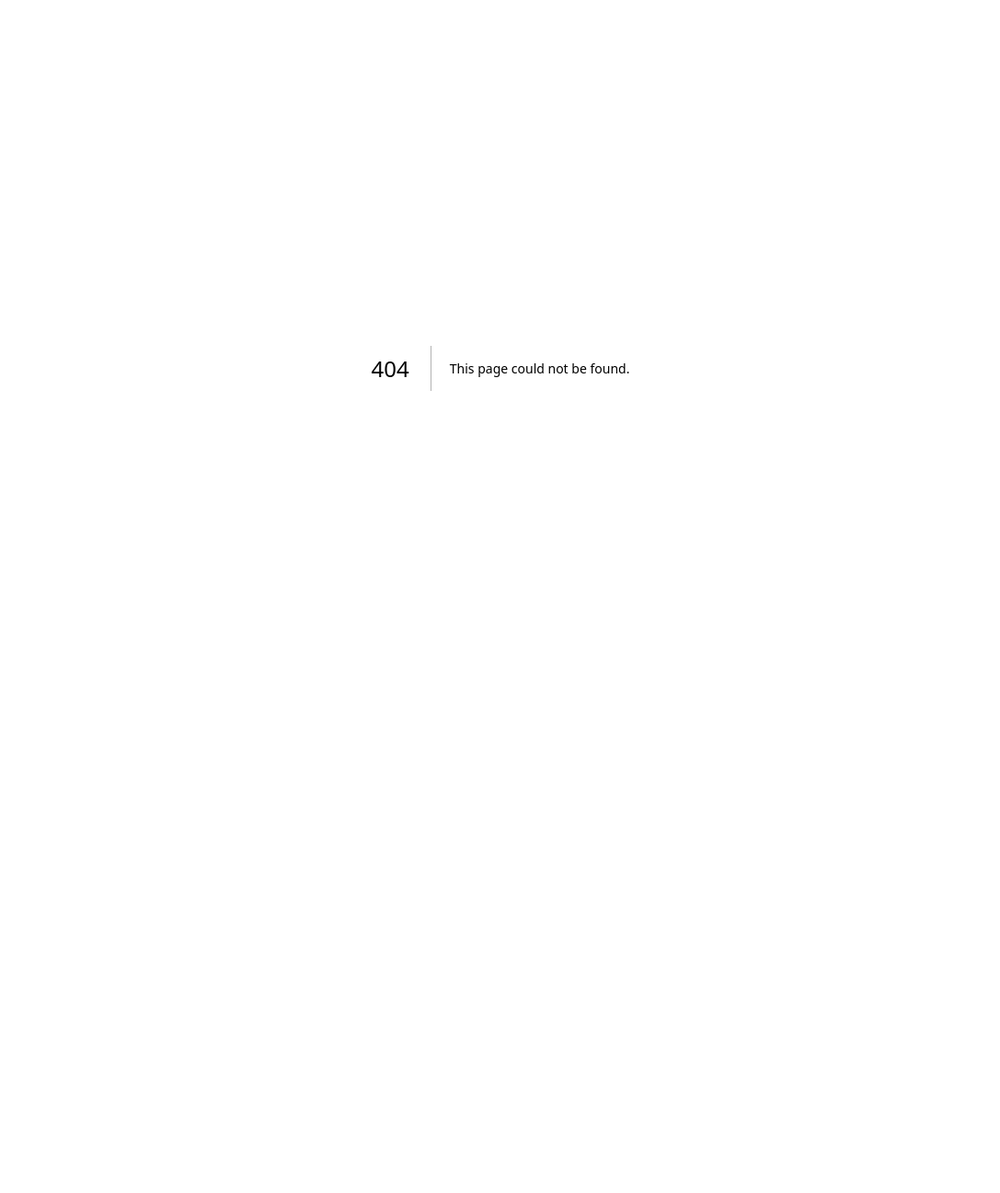
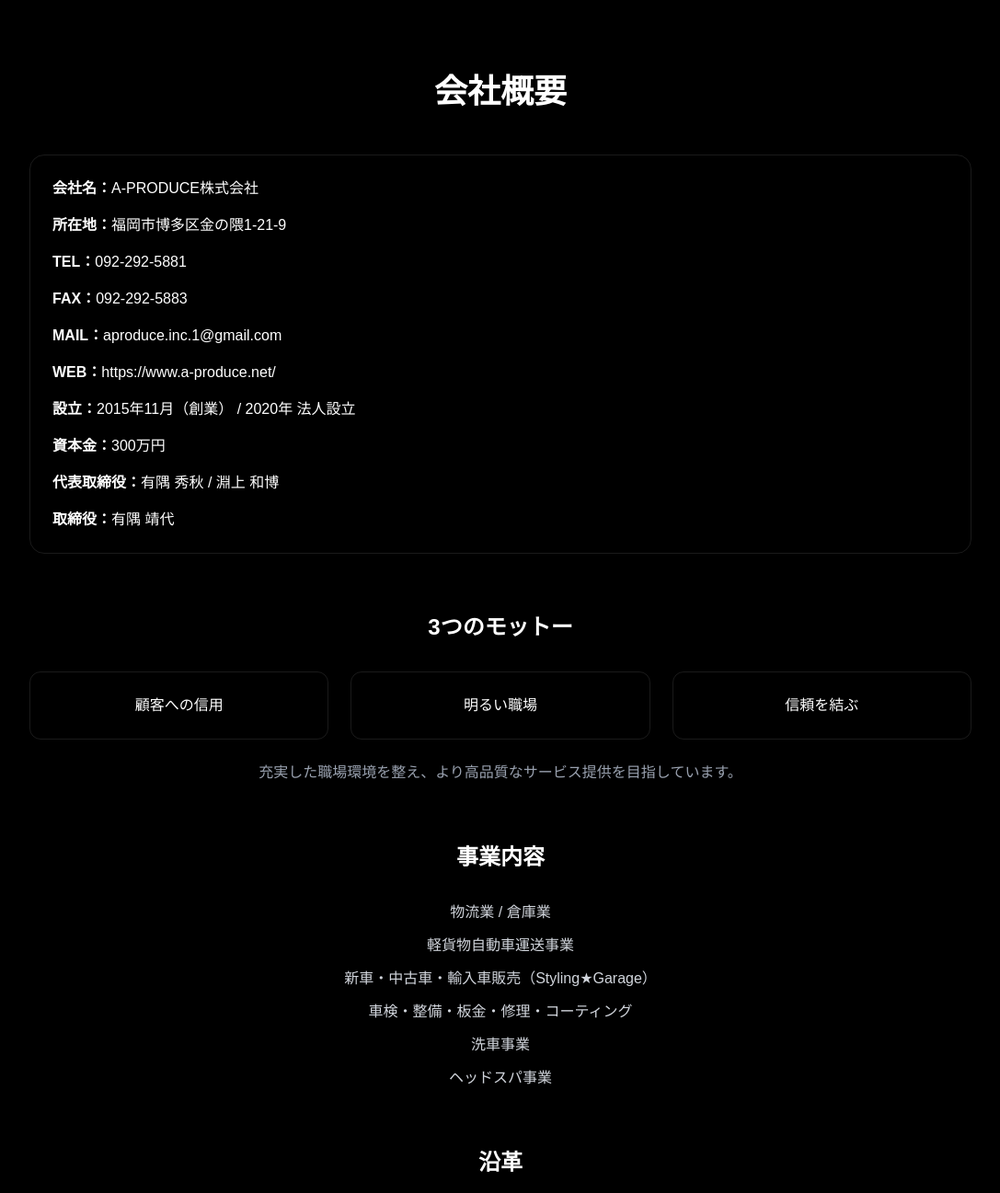
Before and after one commit to gami-official/a-produce-site, a Next.js app: page /company in a window 1280 px wide. Before the commit this address had no page. Shown: the top 1297 px of the page at 92% size, without its empty margins (96-1183 px from the left). Before the commit the page ends 800 px from the top, so only its background shows below. Built offline with nearby package versions, Linux system fonts and the light colour scheme.

Commit message:
Create page.tsx

```diff
--- /dev/null
+++ b/app/company/page.tsx
@@ -0,0 +1,86 @@
+export default function Company() {
+  return (
+    <main className="bg-black text-white min-h-screen px-6 py-20">
+
+      <div className="max-w-5xl mx-auto">
+
+        {/* タイトル */}
+        <h1 className="text-3xl md:text-4xl font-bold text-center">
+          会社概要
+        </h1>
+
+        {/* 会社情報 */}
+        <div className="mt-12 border border-white/10 rounded-2xl p-6 space-y-4">
+          <p><strong>会社名：</strong>A-PRODUCE株式会社</p>
+          <p><strong>所在地：</strong>福岡市博多区金の隈1-21-9</p>
+          <p><strong>TEL：</strong>092-292-5881</p>
+          <p><strong>FAX：</strong>092-292-5883</p>
+          <p><strong>MAIL：</strong>aproduce.inc.1@gmail.com</p>
+          <p><strong>WEB：</strong>https://www.a-produce.net/</p>
+          <p><strong>設立：</strong>2015年11月（創業） / 2020年 法人設立</p>
+          <p><strong>資本金：</strong>300万円</p>
+          <p><strong>代表取締役：</strong>有隅 秀秋 / 淵上 和博</p>
+          <p><strong>取締役：</strong>有隅 靖代</p>
+        </div>
+
+        {/* モットー */}
+        <div className="mt-16">
+          <h2 className="text-2xl font-bold text-center">
+            3つのモットー
+          </h2>
+
+          <div className="grid md:grid-cols-3 gap-6 mt-8 text-center">
+            <div className="border border-white/10 p-6 rounded-xl">
+              顧客への信用
+            </div>
+            <div className="border border-white/10 p-6 rounded-xl">
+              明るい職場
+            </div>
+            <div className="border border-white/10 p-6 rounded-xl">
+              信頼を結ぶ
+            </div>
+          </div>
+
+          <p className="text-center text-gray-400 mt-6">
+            充実した職場環境を整え、より高品質なサービス提供を目指しています。
+          </p>
+        </div>
+
+        {/* 事業内容 */}
+        <div className="mt-16">
+          <h2 className="text-2xl font-bold text-center">
+            事業内容
+          </h2>
+
+          <ul className="mt-8 space-y-3 text-center text-gray-300">
+            <li>物流業 / 倉庫業</li>
+            <li>軽貨物自動車運送事業</li>
+            <li>新車・中古車・輸入車販売（Styling★Garage）</li>
+            <li>車検・整備・板金・修理・コーティング</li>
+            <li>洗車事業</li>
+            <li>ヘッドスパ事業</li>
+          </ul>
+        </div>
+
+        {/* 沿革 */}
+        <div className="mt-16">
+          <h2 className="text-2xl font-bold text-center">
+            沿革
+          </h2>
+
+          <ul className="mt-8 space-y-2 text-gray-300">
+            <li>2015年11月 個人事業主として創業</li>
+            <li>2016年 市場ルート配送開始</li>
+            <li>2017年 食品・飲料配送開始</li>
+            <li>2018年 商業便・宅配便配送開始</li>
+            <li>2019年 医療・テレビ局・ホテル配送拡大</li>
+            <li>2020年 法人設立</li>
+            <li>2024年 スポーツジム・飲食配送拡大</li>
+          </ul>
+        </div>
+
+      </div>
+
+    </main>
+  );
+}
```
